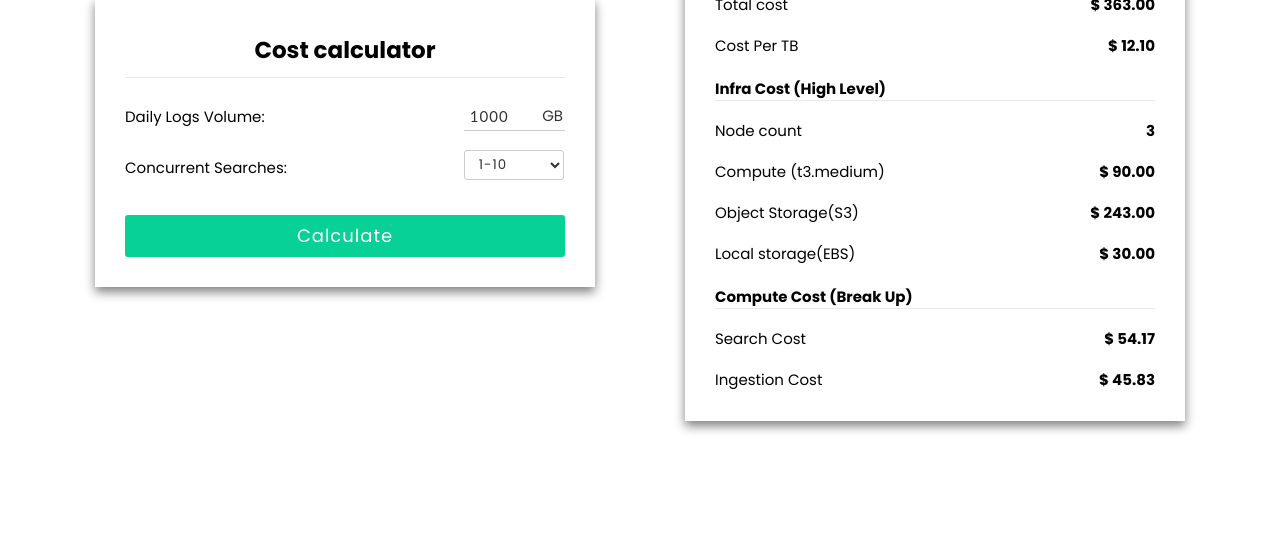
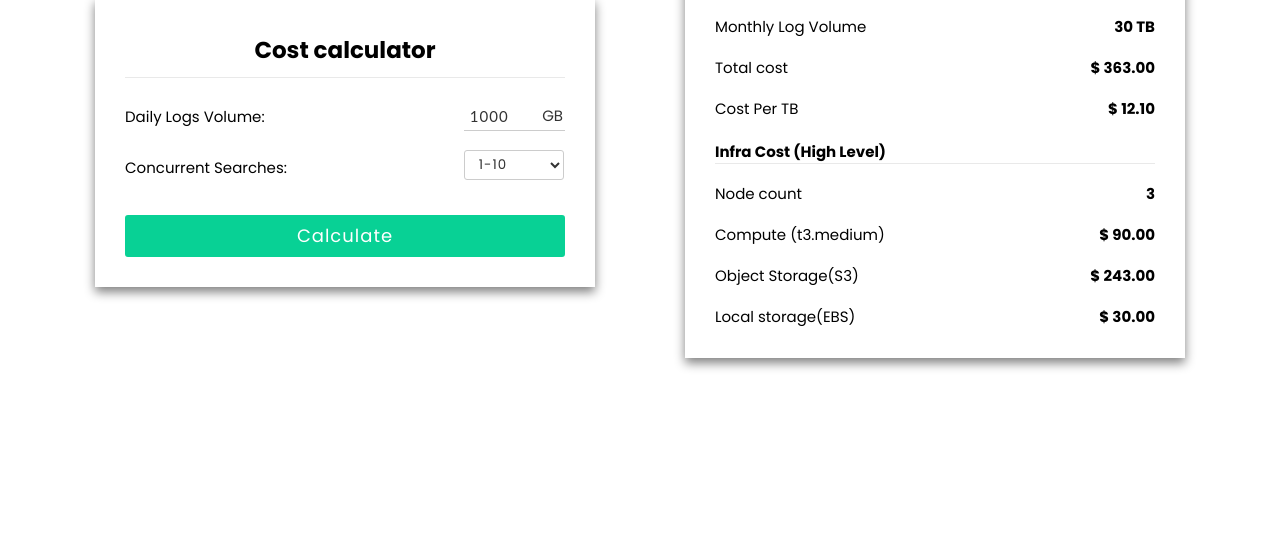
Before and after one commit to akhilepisilia/episilia-price-calculator, a website: page public/index.html in a window 1280 px wide. Shown: the part 258-800 px from the top of the page. Drawn offline with nearby package versions, Linux system fonts and the light colour scheme.

Commit message:
compute cost display to none

```diff
--- a/public/index.html
+++ b/public/index.html
@@ -91,20 +91,22 @@ if(warn_msg_count == 0){
 console.warn("Warning :: Dont modify any of thies varibles values --",avb_list);
 warn_msg_count=warn_msg_count+1;
 }
+
 show_order_list=["Episilia cost","Infra Cost (High Level)","Compute Cost (Break Up)"];
+ignore_list=["Compute Cost (Break Up)"];
 
 //console.log("Creating div cards");
 var priceview = document.getElementById("priceview");
 priceview.innerHTML="";
-var card1 = document.createElement("div");
-card1.className ="card one two"
+var card = document.createElement("div");
+card.className ="card one two"
 
 
 var divdetails = document.createElement("div");
 divdetails.className ="details";
 for (order in show_order_list)
 {
-  if(show_order_list[order]=="Total Cost" )
+  if(ignore_list.includes(show_order_list[order]))
   {
     continue
   }
@@ -167,10 +169,10 @@ else{
 
   }
 
-card1.appendChild(divdetails);
+card.appendChild(divdetails);
 
 
-priceview.appendChild(card1);
+priceview.appendChild(card);
 
 //document.write(JSON.stringify(data))
 // this will show the info it in firebug console
```
